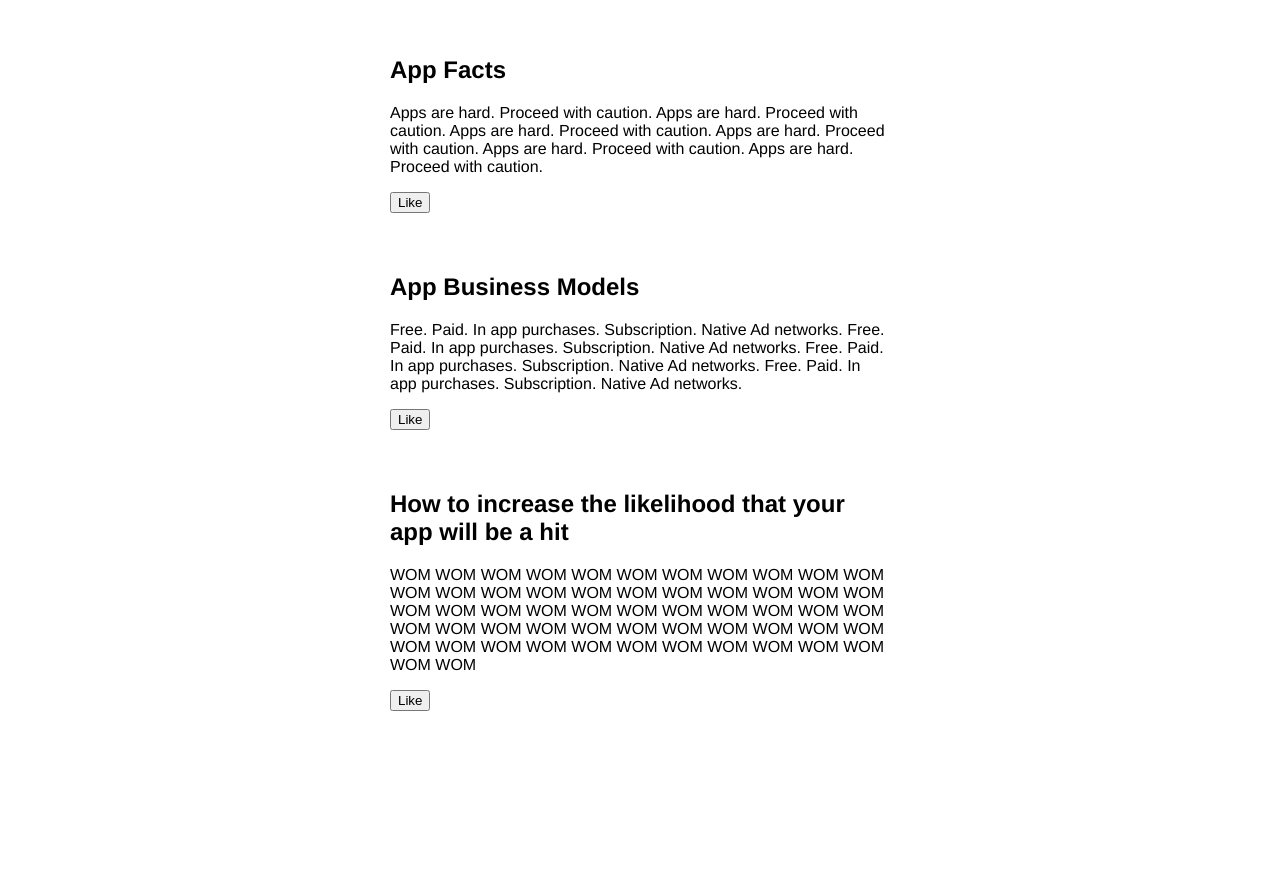
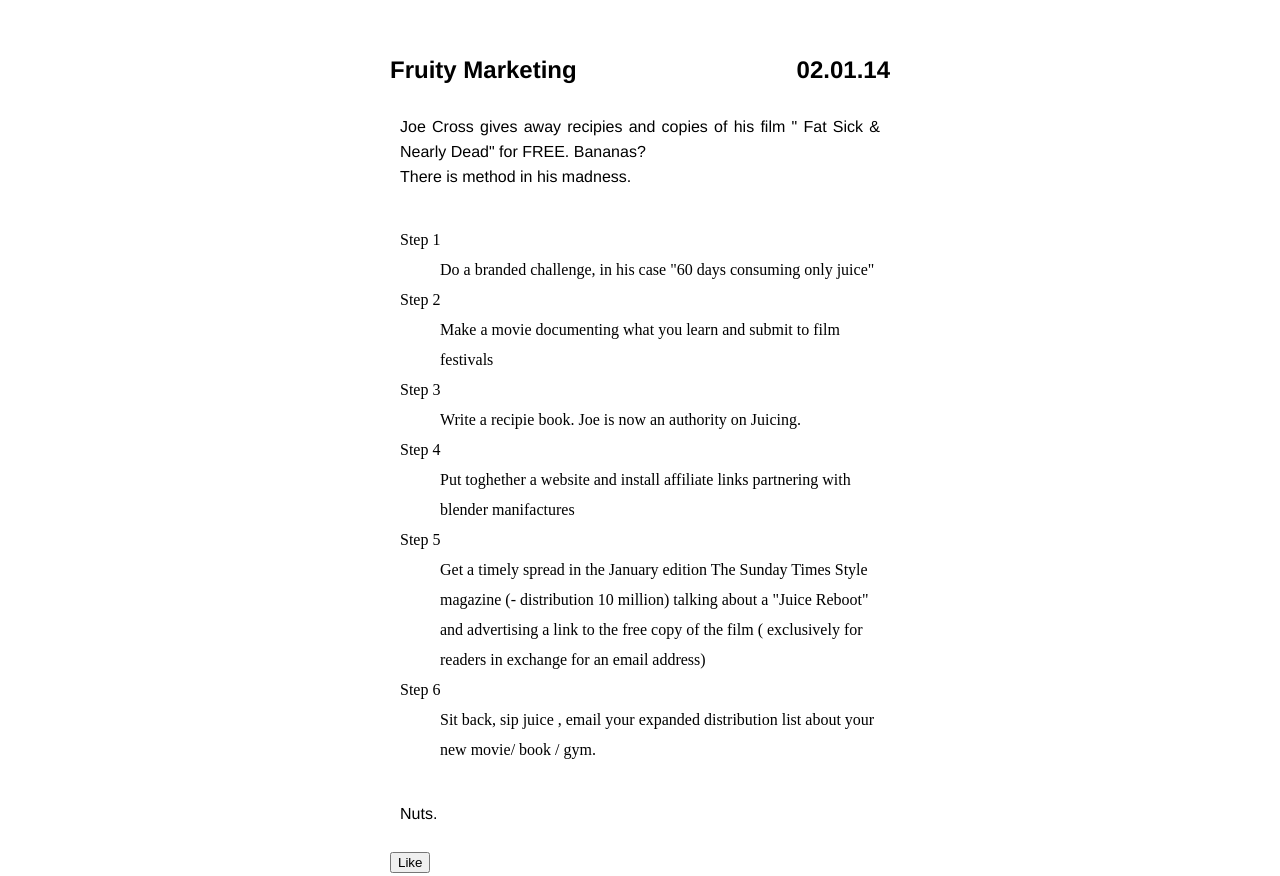
Before and after one commit to csharpd/geekchic, a plain HTML site: page index.html in a window 1280 px wide. Shown: the part 419-1295 px from the top of the page. Before the commit the page ends 1158 px from the top, so only its background shows below. Drawn offline with Linux system fonts and the light colour scheme.

Commit message:
Fruity Blog Post

```diff
--- a/index.html
+++ b/index.html
@@ -5,6 +5,7 @@
         text-align: center;
         background: url("assets/images/galaxy.jpeg");
         background-size: cover;
+        background-position: center;
         color: white;
         font-family: helvetica;
     }
@@ -19,8 +20,14 @@
     h2 {
         font-family: helvetica;
     }
+    .date {
+      float:right;
+    }
     p {
         font-family: helvetica;
+        text-align: justify;
+        line-height: 25px;
+        padding: 10px;
     }
     img {
       margin: 40px 0px 0px 0px;
@@ -29,13 +36,20 @@
       width: 150px;
       height: auto;
     }
-      ul {
+    dl {
+      line-height: 30px;
+      padding:10px;
+
+      }
+
+    ul {
       padding: 10px;
       background: rgba(0,0,0,0.5);
     }
     li {
       display: inline;
       padding: 0px 10px 0px 10px;
+      text-align: justify;
     }
     article {
       max-width: 500px;
@@ -65,6 +79,19 @@
     </ul>
   </header>
   <article>
+    <h2>Fruity Marketing <span class="date">02.01.14</span> </h2>
+    <p> Joe Cross gives away recipies and copies of his film " Fat Sick & Nearly Dead" for FREE. Bananas? <br> There is method in his madness.</p>
+     <dl>
+        <dt>Step 1 </dt> <dd> Do a branded challenge, in his case "60 days consuming only juice" </dd>
+        <dt>Step 2 </dt> <dd> Make a movie documenting what you learn and submit to film festivals </dd>
+        <dt>Step 3 </dt> <dd>Write a recipie book. Joe is now an authority on Juicing.</dd>
+        <dt>Step 4 </dt> <dd> Put toghether a website and install affiliate links partnering with blender manifactures </dd>
+        <dt>Step 5 </dt> <dd> Get a timely spread in the January edition The Sunday Times Style magazine (- distribution 10 million) talking about a "Juice Reboot" and advertising a link to the free copy of the film ( exclusively for readers in exchange for an email address)</dd>
+        <dt>Step 6 </dt> <dd> Sit back, sip juice , email your expanded distribution list about your new movie/ book / gym. </dd>
+     </dl>
+     <p>Nuts.</p>
+    <button>Like</button>
+
     <h2>App Facts</h2>
     <p> Apps are hard. Proceed with caution. Apps are hard. Proceed with caution. Apps are hard. Proceed with caution. Apps are hard. Proceed with caution. Apps are hard. Proceed with caution. Apps are hard. Proceed with caution. </p>
     <button>Like</button>
```
Also changed, not shown: 1 other file.
